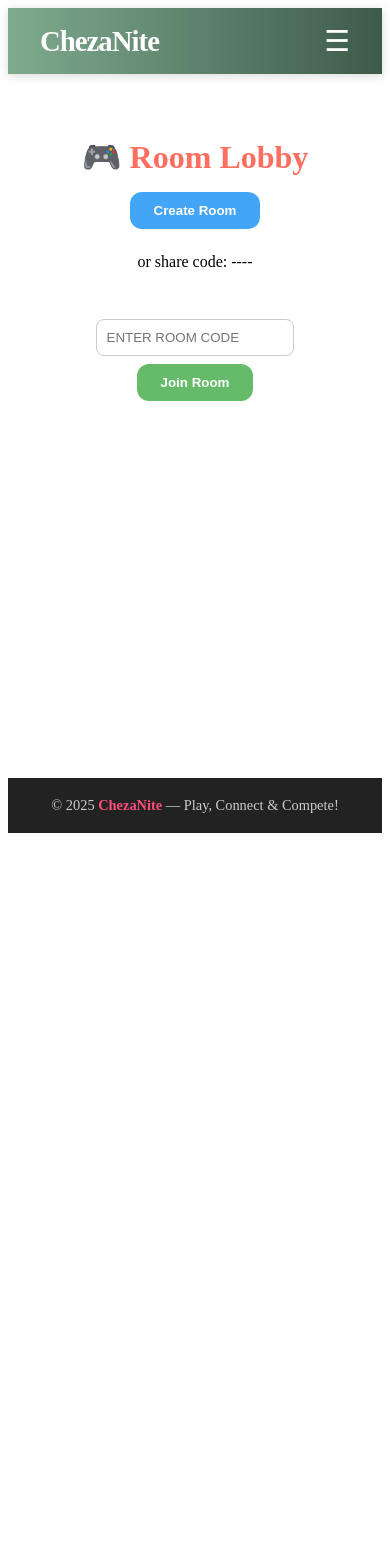
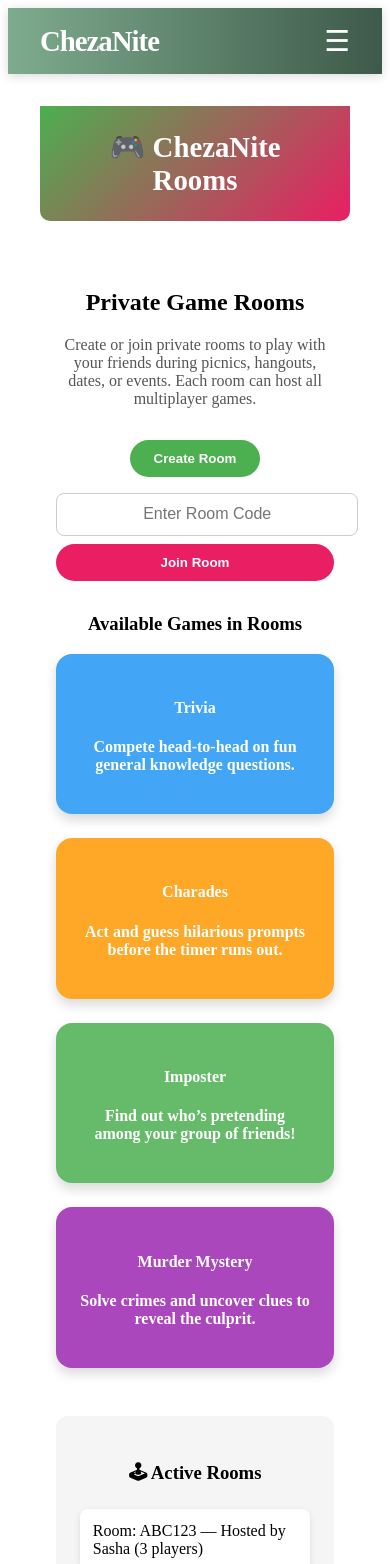
Before and after one commit to ga2gi/gameniteapp, a SvelteKit app: page /room in a window 390 px wide. Shown: the top 1564 px of the page. Before the commit the page ends 844 px from the top, so only its background shows below. Built offline with nearby package versions, Linux system fonts and the light colour scheme.

Commit message:
Update layout, dashboard, room pages and add nationwide page

```diff
--- a/src/routes/+layout.svelte
+++ b/src/routes/+layout.svelte
@@ -12,7 +12,7 @@
     <a href="/">Home</a>
     <a href="/dashboard">Dashboard</a>
     <a href="/room">Room</a>
-    <a href="/trivia">Trivia</a>
+    <a href="/nationwide">nationwideGames</a>
   </nav>
 
   <button class="menu-btn" on:click={toggleMenu}>
@@ -104,7 +104,7 @@
     top: 64px;
     left: 0;
     width: 100%;
-    border-top: 2px solid #ff7c4dff;
+    border-top: 2px solid #45685bff;
     box-shadow: 0 4px 8px rgba(0, 0, 0, 0.1);
     z-index: 100;
   }
--- /dev/null
+++ b/src/routes/nationwide/+page.svelte
@@ -0,0 +1,143 @@
+<script>
+  // You can later import leaderboard or trivia logic here
+</script>
+
+<style>
+  body {
+    font-family: "Poppins", sans-serif;
+    background-color: #fafafa;
+    color: #333;
+    margin: 0;
+    padding: 0;
+  }
+
+  header {
+    background: linear-gradient(135deg, #e91e63, #4caf50);
+    color: white;
+    padding: 1rem 2rem;
+    text-align: center;
+    font-size: 1.8rem;
+    font-weight: bold;
+    border-radius: 0 0 10px 10px;
+  }
+
+  .container {
+    max-width: 900px;
+    margin: 2rem auto;
+    padding: 0 1rem;
+  }
+
+  .intro {
+    text-align: center;
+    margin-bottom: 2rem;
+  }
+
+  .intro p {
+    color: #555;
+    font-size: 1.1rem;
+    margin-top: 0.5rem;
+  }
+
+  .game-grid {
+    display: grid;
+    grid-template-columns: repeat(auto-fit, minmax(250px, 1fr));
+    gap: 1.5rem;
+  }
+
+  .game-card {
+    background: white;
+    border-radius: 12px;
+    box-shadow: 0 3px 10px rgba(0,0,0,0.1);
+    text-align: center;
+    padding: 1.5rem;
+    transition: transform 0.3s ease;
+  }
+
+  .game-card:hover {
+    transform: translateY(-5px);
+  }
+
+  .game-card h3 {
+    margin-bottom: 0.5rem;
+  }
+
+  .game-card p {
+    font-size: 0.95rem;
+    color: #666;
+    margin-bottom: 1.5rem;
+  }
+
+  .btn {
+    display: inline-block;
+    background: #4caf50;
+    color: white;
+    padding: 0.7rem 1.5rem;
+    border-radius: 25px;
+    text-decoration: none;
+    font-weight: 500;
+    transition: background 0.3s;
+    margin: 0.2rem;
+  }
+
+  .btn:hover {
+    background: #388e3c;
+  }
+
+  .leaderboard-btn {
+    background: #e91e63;
+  }
+
+  .leaderboard-btn:hover {
+    background: #c2185b;
+  }
+
+  @media (max-width: 600px) {
+    header {
+      font-size: 1.4rem;
+      padding: 1rem;
+    }
+    .btn {
+      padding: 0.6rem 1.2rem;
+    }
+  }
+</style>
+
+<header>ChezaNite Nationwide Games</header>
+
+<div class="container">
+  <div class="intro">
+    <h2>Play with Kenya 🇰🇪</h2>
+    <p>Join nationwide competitions — test your knowledge, creativity, and quick thinking!
+    Win prizes, climb leaderboards, and have fun with players from all over Kenya.</p>
+  </div>
+
+  <div class="game-grid">
+    <div class="game-card" style="border-top: 5px solid #4caf50;">
+      <h3>Nationwide Trivia</h3>
+      <p>Answer 10 fun, challenging questions each round. Compete against everyone across Kenya!</p>
+      <a href="/nationwide-trivia" class="btn">Play Now</a>
+      <a href="/leaderboard" class="btn leaderboard-btn">Leaderboard</a>
+    </div>
+
+    <div class="game-card" style="border-top: 5px solid #e91e63;">
+      <h3>Nationwide Charades</h3>
+      <p>Act, guess, and laugh! Compete in timed charades with creative prompts.</p>
+      <a href="/nationwide-charades" class="btn">Play Now</a>
+      <a href="/leaderboard" class="btn leaderboard-btn">Leaderboard</a>
+    </div>
+
+    <div class="game-card" style="border-top: 5px solid #2196f3;">
+      <h3>Nationwide Imposter</h3>
+      <p>Find the fake player in your group before time runs out. Can you spot the imposter?</p>
+      <a href="/nationwide-imposter" class="btn">Play Now</a>
+      <a href="/leaderboard" class="btn leaderboard-btn">Leaderboard</a>
+    </div>
+
+    <div class="game-card" style="border-top: 5px solid #ff9800;">
+      <h3>Nationwide Murder Mystery</h3>
+      <p>Solve thrilling cases together! Compete for the best detective title.</p>
+      <a href="/nationwide-mystery" class="btn">Play Now</a>
+      <a href="/leaderboard" class="btn leaderboard-btn">Leaderboard</a>
+    </div>
+  </div>
+</div>
--- a/src/routes/room/+page.svelte
+++ b/src/routes/room/+page.svelte
@@ -1,85 +1,229 @@
-<script lang="ts">
-  import { onMount } from 'svelte';
+<script>
+  import { onMount } from "svelte";
 
-  let roomCode = '';
-  let joinCode = '';
-  let players = ["Alice", "Bob", "Charlie"]; // mock players
-  let games = [
-    { name: "Trivia", color: "#42a5f5" },
-    { name: "Charades", color: "#ffa726" },
-    { name: "Murder Mystery", color: "#ab47bc" },
-    { name: "Imposter", color: "#66bb6a" }
-  ];
+  let roomCode = "";
+  let rooms = [];
+
+  // Mock data for now (later connect to Supabase)
+  onMount(() => {
+    rooms = [
+      { code: "ABC123", host: "Sasha", players: 3 },
+      { code: "NITE45", host: "Lawrence", players: 1 },
+    ];
+  });
 
   function createRoom() {
-    if (!roomCode) roomCode = Math.random().toString(36).substring(2, 7).toUpperCase();
-    if (!players.includes("You")) players = ["You", ...players];
-    alert(`Room ${roomCode} created!`);
+    const newCode = Math.random().toString(36).substring(2, 7).toUpperCase();
+    window.location.href = `/room/${newCode}`;
   }
 
   function joinRoom() {
-    if (!joinCode) return alert("Enter room code");
-    roomCode = joinCode.toUpperCase();
-    if (!players.includes("You")) players = [...players, "You"];
-    alert(`Joined room ${roomCode}`);
-    joinCode = '';
+    if (!roomCode) {
+      alert("Please enter a room code.");
+      return;
+    }
+    window.location.href = `/room/${roomCode}`;
   }
 </script>
 
-<div class="room-container">
-  <h1>🎮 Room Lobby</h1>
+<header>🎮 ChezaNite Rooms</header>
+
+<div class="container">
+  <div class="intro">
+    <h2>Private Game Rooms</h2>
+    <p>
+      Create or join private rooms to play with your friends during
+      picnics, hangouts, dates, or events. Each room can host all multiplayer games.
+    </p>
+  </div>
 
   <div class="room-actions">
-    <div class="create-room">
+    <div class="create-join-box">
       <button class="btn create" on:click={createRoom}>Create Room</button>
-      <p>or share code: {roomCode || "----"}</p>
-    </div>
-    <div class="join-room">
-      <input type="text" placeholder="Enter Room Code" bind:value={joinCode} />
-      <button class="btn join" on:click={joinRoom}>Join Room</button>
+      <div class="join-section">
+        <input
+          type="text"
+          placeholder="Enter Room Code"
+          bind:value={roomCode}
+        />
+        <button class="btn join" on:click={joinRoom}>Join Room</button>
+      </div>
     </div>
   </div>
 
-  {#if roomCode}
-    <div class="players-list">
-      <h2>Players in Room {roomCode}</h2>
+  <div class="games-list">
+    <h3>Available Games in Rooms</h3>
+    <div class="game-grid">
+      <a href="/games/trivia" class="game-card" style="--card-color: #42a5f5">
+        <h4>Trivia</h4>
+        <p>Compete head-to-head on fun general knowledge questions.</p>
+      </a>
+      <a href="/games/charades" class="game-card" style="--card-color: #ffa726">
+        <h4>Charades</h4>
+        <p>Act and guess hilarious prompts before the timer runs out.</p>
+      </a>
+      <a href="/games/imposter" class="game-card" style="--card-color: #66bb6a">
+        <h4>Imposter</h4>
+        <p>Find out who’s pretending among your group of friends!</p>
+      </a>
+      <a href="/games/murder-mystery" class="game-card" style="--card-color: #ab47bc">
+        <h4>Murder Mystery</h4>
+        <p>Solve crimes and uncover clues to reveal the culprit.</p>
+      </a>
+    </div>
+  </div>
+
+  <div class="active-rooms">
+    <h3>🕹 Active Rooms</h3>
+    {#if rooms.length > 0}
       <ul>
-        {#each players as player}
-          <li>{player}</li>
+        {#each rooms as room}
+          <li>
+            <span>Room: {room.code}</span> — Hosted by {room.host} ({room.players} players)
+          </li>
         {/each}
       </ul>
-    </div>
-
-    <div class="games-grid">
-      {#each games as game}
-        <div class="game-card" style="--card-color: {game.color}">
-          <h2>{game.name}</h2>
-        </div>
-      {/each}
-    </div>
-  {/if}
+    {:else}
+      <p>No active rooms yet. Be the first to create one!</p>
+    {/if}
+  </div>
 </div>
 
 <style>
-  .room-container { max-width: 900px; margin: 2rem auto; font-family: "Baloo 2", cursive; text-align: center; }
-  h1 { color: #ff6f61; margin-bottom: 1rem; }
+  header {
+    background: linear-gradient(135deg, #4caf50, #e91e63);
+    color: white;
+    text-align: center;
+    padding: 1.5rem;
+    font-size: 1.8rem;
+    font-weight: bold;
+    border-radius: 0 0 10px 10px;
+  }
 
-  .room-actions { display:flex; justify-content: center; gap:2rem; margin-bottom:2rem; flex-wrap:wrap; }
-  .create-room, .join-room { display:flex; flex-direction:column; gap:0.5rem; align-items:center; }
+  .container {
+    max-width: 900px;
+    margin: 2rem auto;
+    padding: 1rem;
+    text-align: center;
+  }
 
-  input { padding:0.6rem; border-radius:8px; border:1px solid #ccc; text-transform:uppercase; }
+  .intro p {
+    color: #555;
+    margin-top: 0.5rem;
+    font-size: 1rem;
+  }
 
-  .btn { padding:0.7rem 1.5rem; border:none; border-radius:12px; color:#fff; font-weight:700; cursor:pointer; transition:transform 0.2s ease; }
-  .btn.create { background:#42a5f5; }
-  .btn.create:hover { background:#1e88e5; transform:translateY(-2px); }
-  .btn.join { background:#66bb6a; }
-  .btn.join:hover { background:#388e3c; transform:translateY(-2px); }
+  .room-actions {
+    margin: 2rem 0;
+  }
 
-  .players-list { background:#fff; padding:1rem 2rem; border-radius:16px; margin-bottom:2rem; box-shadow:0 6px 12px rgba(0,0,0,0.1); }
-  .players-list ul { list-style:none; padding:0; margin:0; }
-  .players-list li { padding:0.4rem 0; font-weight:bold; color:#333; }
+  .create-join-box {
+    display: flex;
+    flex-direction: column;
+    align-items: center;
+    gap: 1rem;
+  }
 
-  .games-grid { display:grid; grid-template-columns:repeat(auto-fit,minmax(180px,1fr)); gap:1rem; }
-  .game-card { background:var(--card-color,#eee); color:#fff; padding:2rem; border-radius:16px; font-weight:700; transition:transform 0.2s ease; }
-  .game-card:hover { transform:translateY(-4px); box-shadow:0 8px 16px rgba(0,0,0,0.15);}
+  .join-section {
+    display: flex;
+    gap: 0.5rem;
+  }
+
+  input {
+    padding: 0.7rem;
+    border-radius: 8px;
+    border: 1px solid #ccc;
+    width: 180px;
+    text-align: center;
+    font-size: 1rem;
+  }
+
+  .btn {
+    display: inline-block;
+    padding: 0.7rem 1.5rem;
+    border: none;
+    border-radius: 25px;
+    font-weight: bold;
+    color: #fff;
+    cursor: pointer;
+    transition: 0.3s ease;
+  }
+
+  .btn.create {
+    background: #4caf50;
+  }
+
+  .btn.create:hover {
+    background: #388e3c;
+  }
+
+  .btn.join {
+    background: #e91e63;
+  }
+
+  .btn.join:hover {
+    background: #c2185b;
+  }
+
+  .games-list {
+    margin-top: 2rem;
+  }
+
+  .game-grid {
+    display: grid;
+    grid-template-columns: repeat(auto-fit, minmax(220px, 1fr));
+    gap: 1.5rem;
+    margin-top: 1rem;
+  }
+
+  .game-card {
+    display: block;
+    background: var(--card-color);
+    border-radius: 16px;
+    padding: 1.5rem;
+    color: #fff;
+    text-decoration: none;
+    font-weight: 600;
+    box-shadow: 0 6px 12px rgba(0, 0, 0, 0.15);
+    transition: transform 0.2s ease, box-shadow 0.2s ease;
+  }
+
+  .game-card:hover {
+    transform: translateY(-6px);
+    box-shadow: 0 10px 20px rgba(0, 0, 0, 0.25);
+  }
+
+  .active-rooms {
+    margin-top: 3rem;
+    background: #f5f5f5;
+    padding: 1.5rem;
+    border-radius: 12px;
+  }
+
+  .active-rooms ul {
+    list-style: none;
+    padding: 0;
+    text-align: left;
+    max-width: 500px;
+    margin: 1rem auto 0;
+  }
+
+  .active-rooms li {
+    background: white;
+    margin: 0.5rem 0;
+    padding: 0.8rem;
+    border-radius: 8px;
+    box-shadow: 0 2px 6px rgba(0,0,0,0.1);
+  }
+
+  @media (max-width: 600px) {
+    .join-section {
+      flex-direction: column;
+      width: 100%;
+    }
+
+    input {
+      width: 100%;
+    }
+  }
 </style>
```
Also changed, not shown: src/routes/dashboard/+page.svelte (+5 -5 lines).
